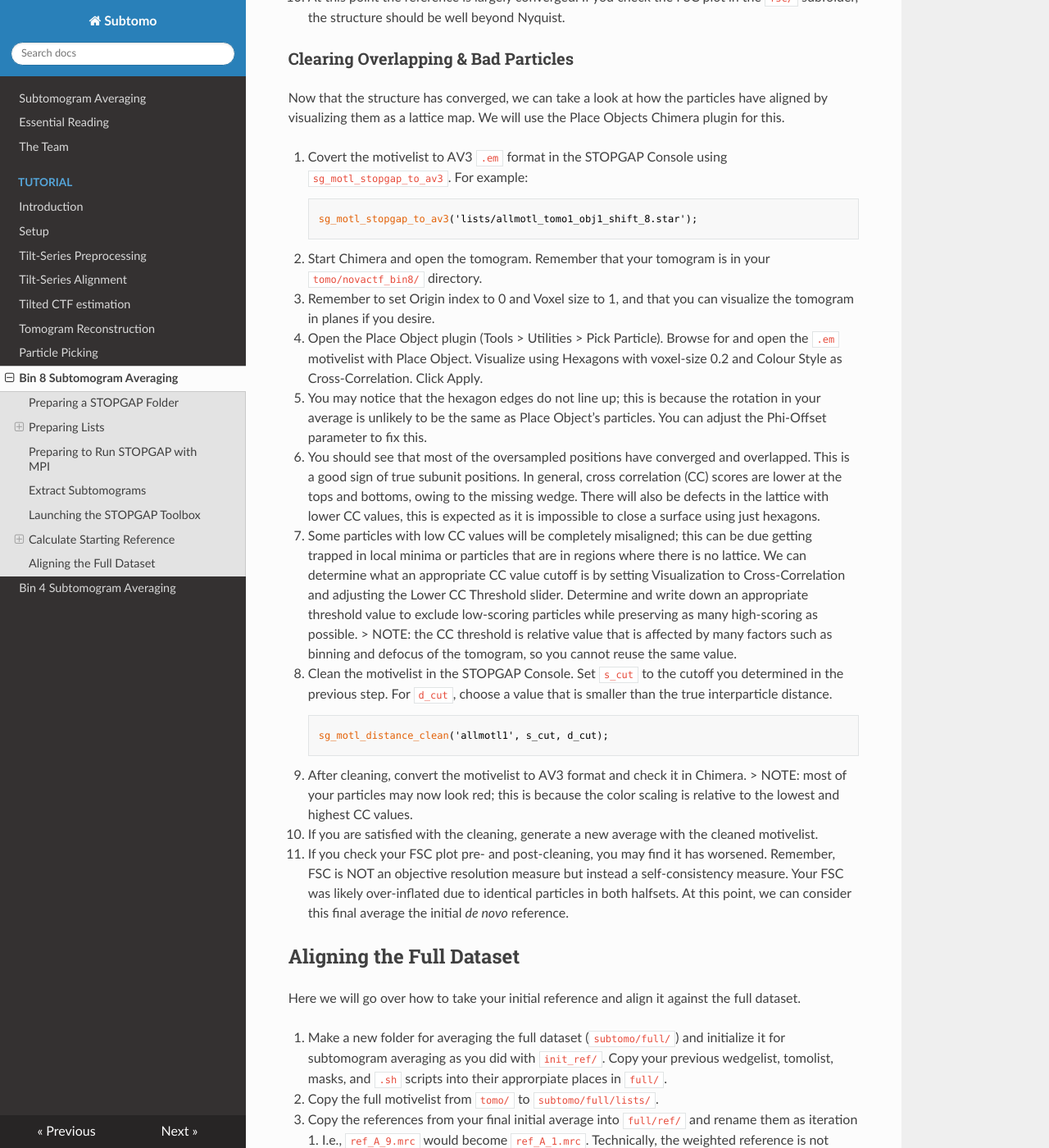
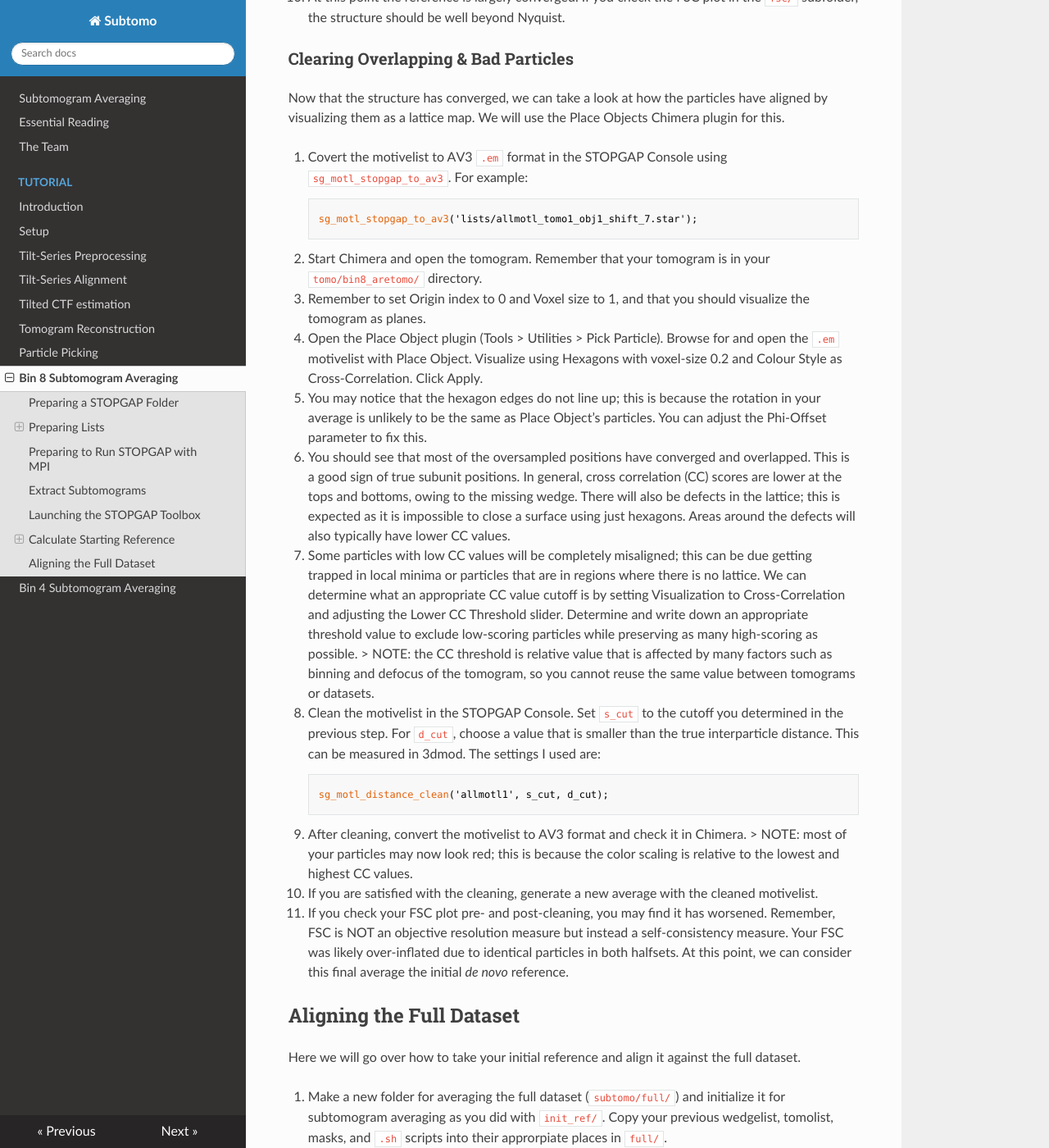
Before and after one commit to wan-lab-vanderbilt/subtomo-tutorials, an MkDocs documentation site: the page built from docs/hiv/bin8.md, in a window 1280 px wide and 1400 px high, scrolled down 8780 px. Shown: the whole window at 82% size. Built offline with MkDocs 1.6.1, drawn with Linux system fonts in a browser that asks for light colours; nearby versions of some CDN libraries; formulas are drawn with MathJax 3.

Commit message:
Update bin8.md
various edits

```diff
--- a/docs/hiv/bin8.md
+++ b/docs/hiv/bin8.md
@@ -363,12 +363,12 @@ We will use the Place Objects Chimera plugin for this.
 1. Covert the motivelist to AV3 `.em` format in the STOPGAP Console using `sg_motl_stopgap_to_av3`.
 For example:
 
-        sg_motl_stopgap_to_av3('lists/allmotl_tomo1_obj1_shift_8.star');
+        sg_motl_stopgap_to_av3('lists/allmotl_tomo1_obj1_shift_7.star');
 
 2. Start Chimera and open the tomogram.
-Remember that your tomogram is in your `tomo/novactf_bin8/` directory.
+Remember that your tomogram is in your `tomo/bin8_aretomo/` directory.
 
-3. Remember to set Origin index to 0 and Voxel size to 1, and that you can visualize the tomogram in planes if you desire.
+3. Remember to set Origin index to 0 and Voxel size to 1, and that you should visualize the tomogram as planes.
 
 4. Open the Place Object plugin (Tools > Utilities > Pick Particle).
 Browse for and open the `.em` motivelist with Place Object.
@@ -381,25 +381,27 @@ You can adjust the Phi-Offset parameter to fix this.
 6. You should see that most of the oversampled positions have converged and overlapped.
 This is a good sign of true subunit positions.
 In general, cross correlation (CC) scores are lower at the tops and bottoms, owing to the missing wedge.
-There will also be defects in the lattice with lower CC values, this is expected as it is impossible to close a surface using just hexagons.
+There will also be defects in the lattice; this is expected as it is impossible to close a surface using just hexagons.
+Areas around the defects will also typically have lower CC values.
 
-7. Some particles with low CC values will be completely misaligned; this can be due getting trapped in local minima or particles that are in regions where there is no lattice.
+8. Some particles with low CC values will be completely misaligned; this can be due getting trapped in local minima or particles that are in regions where there is no lattice.
 We can determine what an appropriate CC value cutoff is by setting Visualization to Cross-Correlation and adjusting the Lower CC Threshold slider.
 Determine and write down an appropriate threshold value to exclude low-scoring particles while preserving as many high-scoring as possible.
-    > NOTE: the CC threshold is relative value that is affected by many factors such as binning and defocus of the tomogram, so you cannot reuse the same value.
+    > NOTE: the CC threshold is relative value that is affected by many factors such as binning and defocus of the tomogram, so you cannot reuse the same value between tomograms or datasets.
 
-8. Clean the motivelist in the STOPGAP Console.
+9. Clean the motivelist in the STOPGAP Console.
 Set `s_cut` to the cutoff you determined in the previous step.
-For `d_cut`, choose a value that is smaller than the true interparticle distance.
+For `d_cut`, choose a value that is smaller than the true interparticle distance. This can be measured in 3dmod.
+The settings I used are:
 
         sg_motl_distance_clean('allmotl1', s_cut, d_cut);
 
-9. After cleaning, convert the motivelist to AV3 format and check it in Chimera.
+11. After cleaning, convert the motivelist to AV3 format and check it in Chimera.
     > NOTE: most of your particles may now look red; this is because the color scaling is relative to the lowest and highest CC values.
 
-10. If you are satisfied with the cleaning, generate a new average with the cleaned motivelist.
+12. If you are satisfied with the cleaning, generate a new average with the cleaned motivelist.
 
-11. If you check your FSC plot pre- and post-cleaning, you may find it has worsened.
+13. If you check your FSC plot pre- and post-cleaning, you may find it has worsened.
 Remember, FSC is NOT an objective resolution measure but instead a self-consistency measure.
 Your FSC was likely over-inflated due to identical particles in both halfsets.
 At this point, we can consider this final average the initial *de novo* reference.
```
